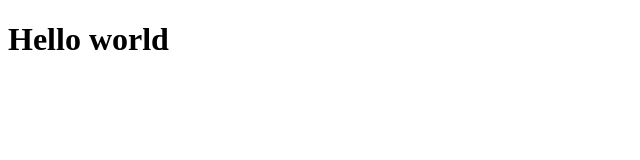
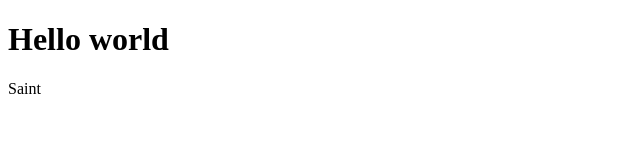
Before and after one commit to Togoh789/Exercise, a plain HTML site: page index.html in a window 1280 px wide. Shown: the full height of the page, 0-640 px from the left. Drawn offline with Linux system fonts and the light colour scheme.

Commit message:
update to body

```diff
--- a/index.html
+++ b/index.html
@@ -5,5 +5,6 @@
   </head>
   <body>
     <h1>Hello world</h1>
+    <span>Saint</span>
   </body>
 </html>
```
